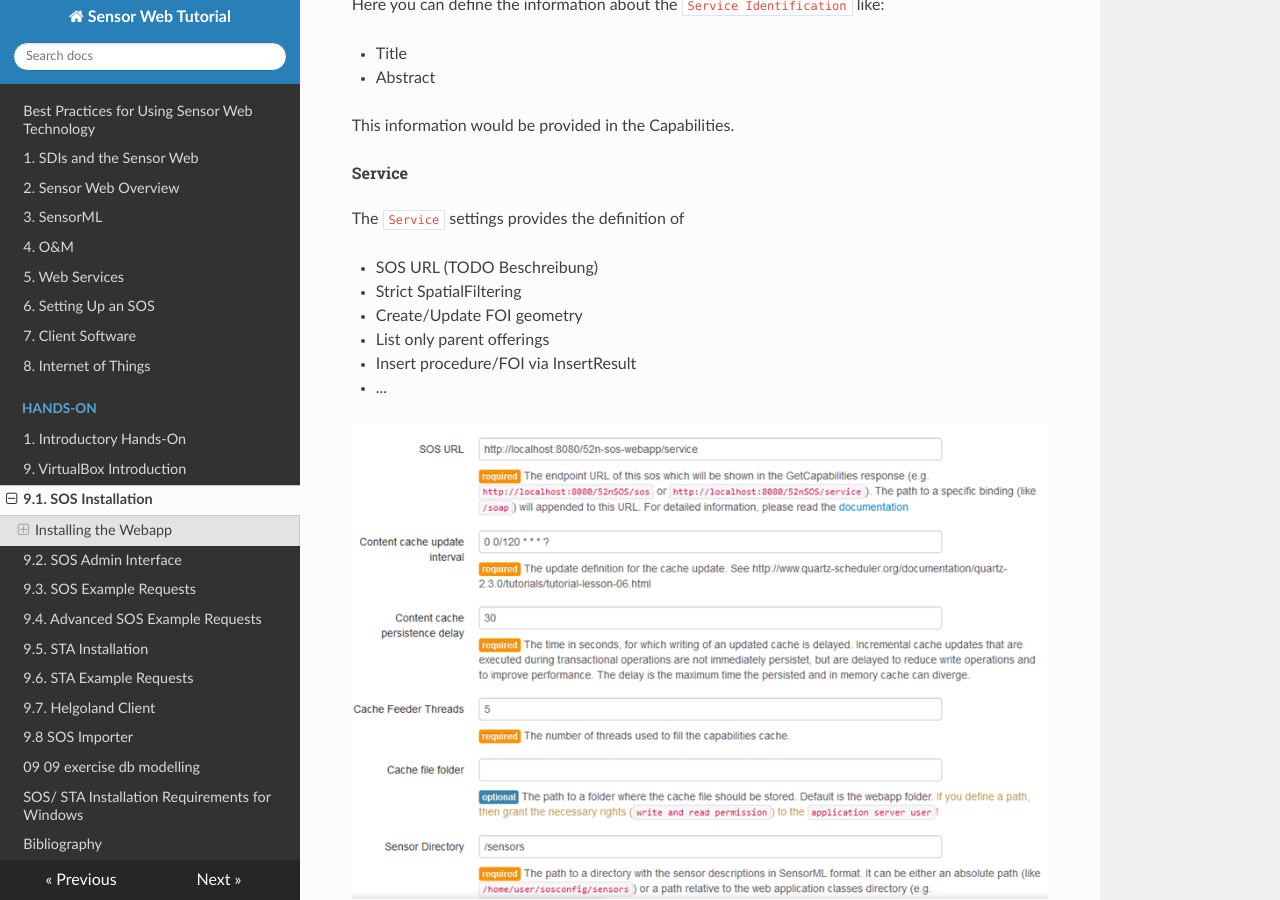
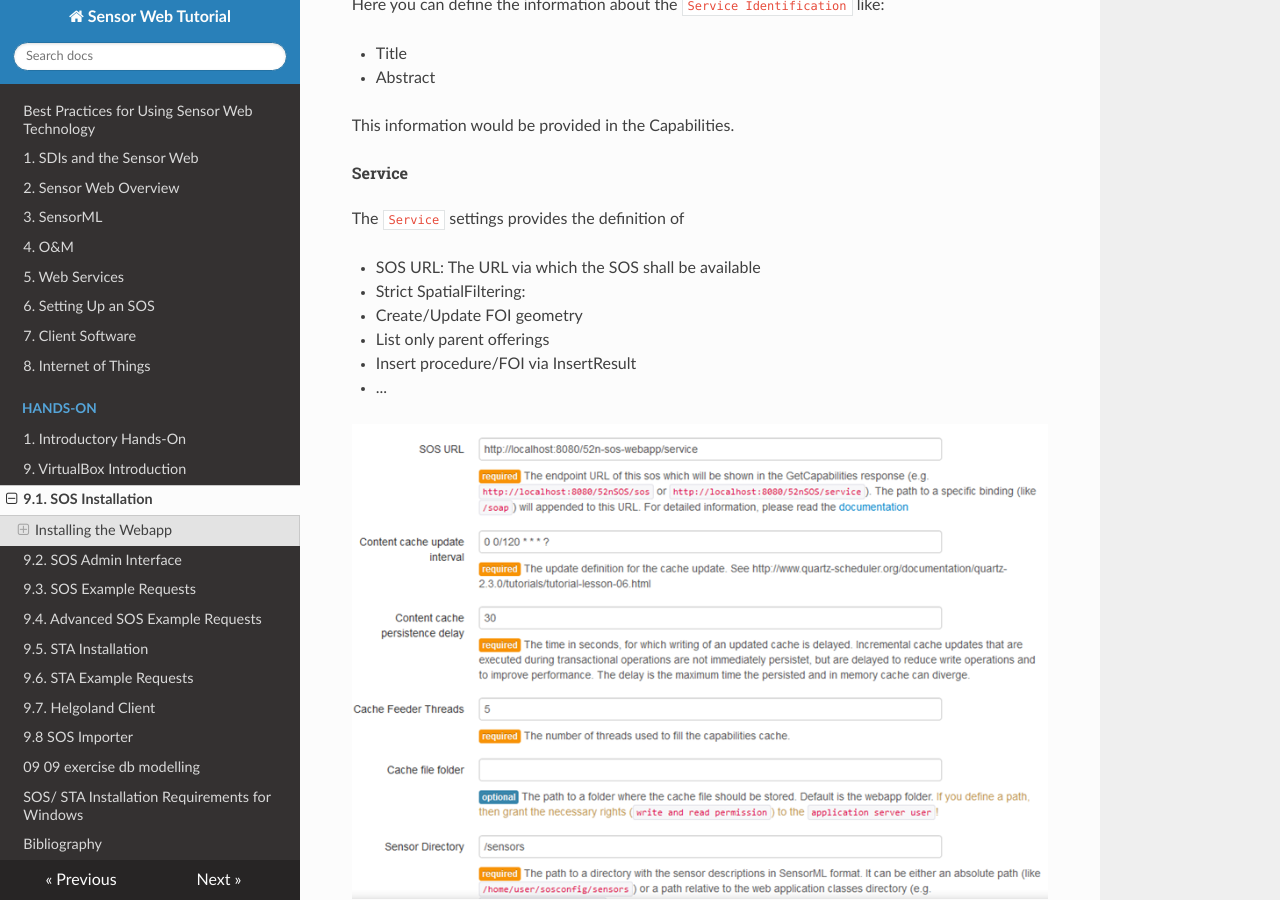
Before and after one commit to 52North/sensor-web-tutorial, an MkDocs documentation site: the page built from docs/hands-on/09_01_sos_installation_war_file.md, in a window 1280 px wide and 900 px high, scrolled down 8115 px. Built offline with MkDocs 1.6.1, drawn with Linux system fonts in a browser that asks for light colours; nearby versions of some CDN libraries.

Commit message:
Update 09_01_sos_installation_war_file.md

```diff
--- a/docs/hands-on/09_01_sos_installation_war_file.md
+++ b/docs/hands-on/09_01_sos_installation_war_file.md
@@ -179,8 +179,8 @@ This information would be provided in the Capabilities.
 
 The `Service` settings provides the definition of
 
-- SOS URL (TODO Beschreibung)
-- Strict SpatialFiltering
+- SOS URL: The URL via which the SOS shall be available
+- Strict SpatialFiltering:
 - Create/Update FOI geometry
 - List only parent offerings
 - Insert procedure/FOI via InsertResult
```
